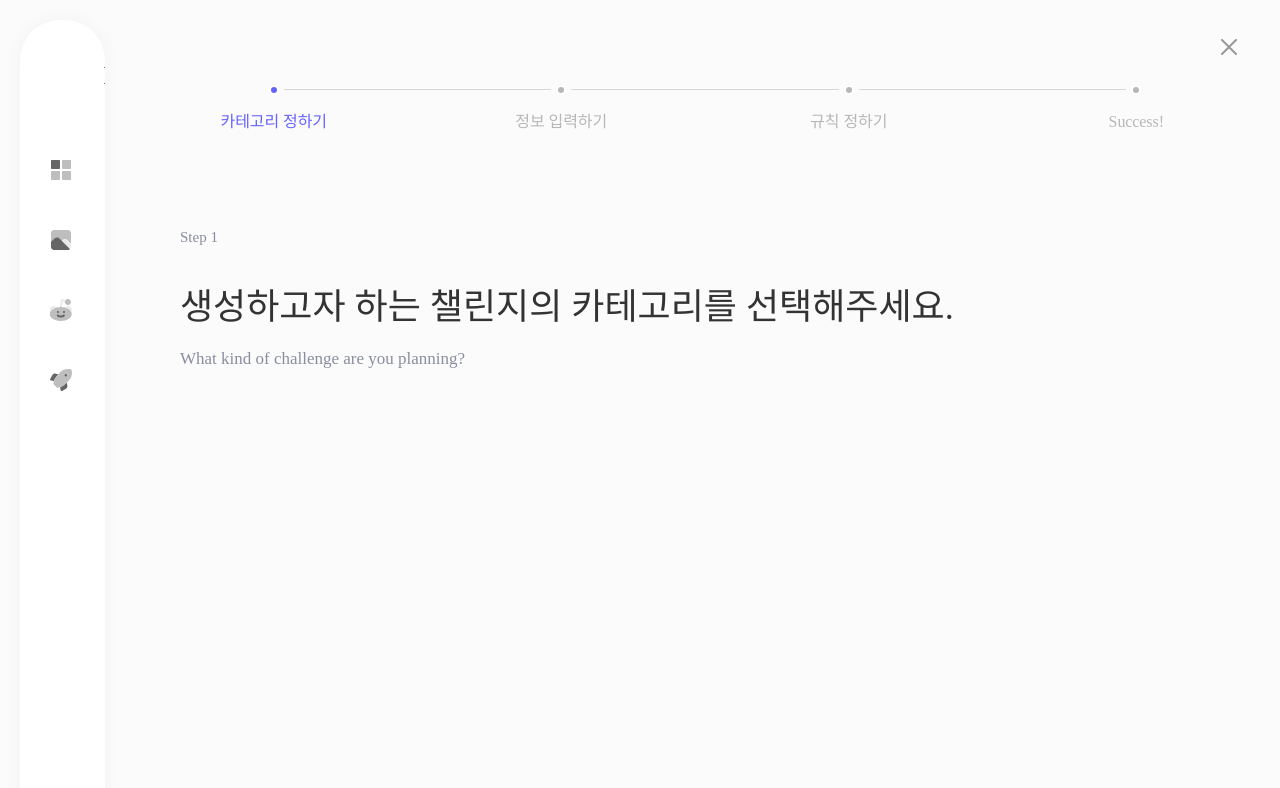
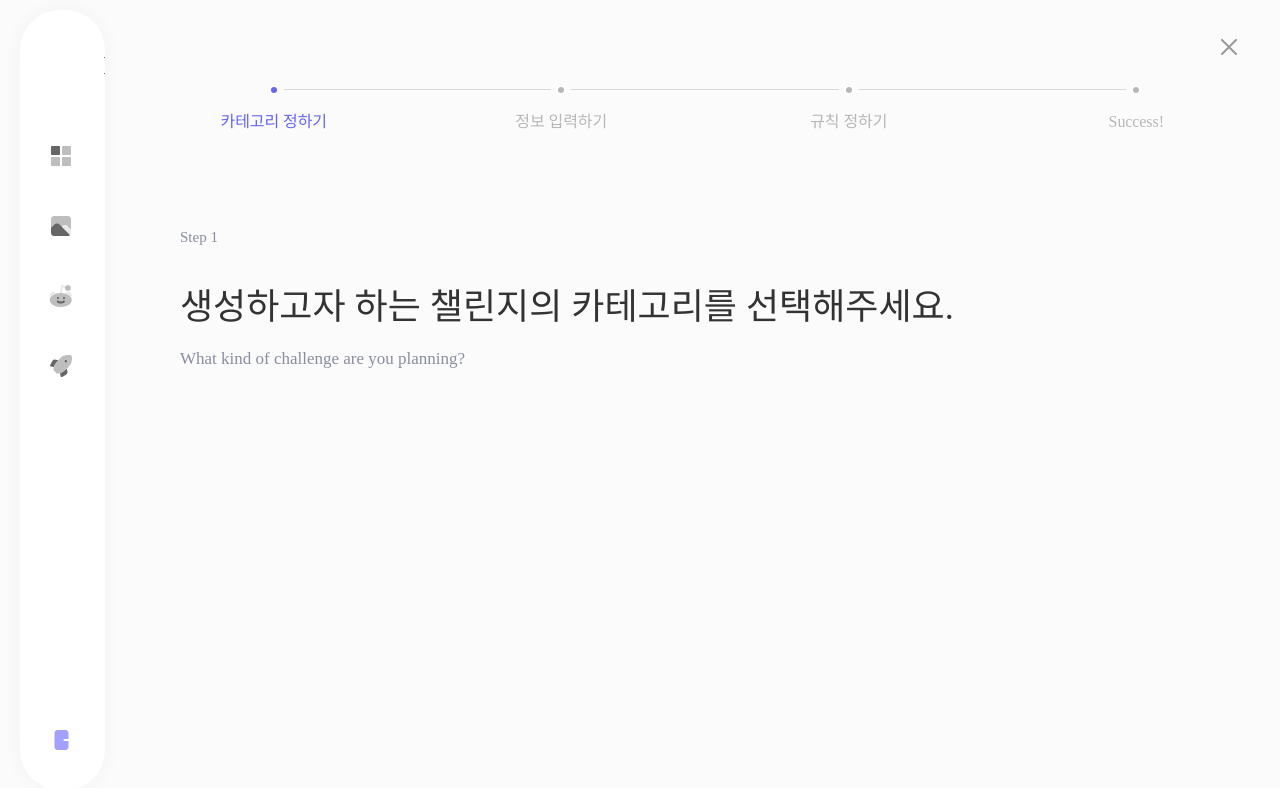
Before and after one commit to Challengers-service/Challengers_front, a React (Create React App) app: page /create-challenge in a window 1280 px wide. Shown: the top 788 px of the page. Built offline with nearby package versions, Linux system fonts and the light colour scheme.

Commit message:
Fix #11 - Sidebar Scroll 되게 fix

```diff
--- a/src/components/@common/CreateChallengBox.tsx/CreateChallengBoxStyled.tsx
+++ b/src/components/@common/CreateChallengBox.tsx/CreateChallengBoxStyled.tsx
@@ -5,7 +5,7 @@ export const Wrapper = styled.div`
   background-color: #f3f5fa;
   border-radius: 13px;
   width: 210px;
-  height: 346px;
+  height: 305px;
   padding: 15px;
   display: flex;
   flex-direction: column;
@@ -31,7 +31,7 @@ export const Rocket = styled.div`
 export const TextWrapper = styled.div`
   flex: 1;
   width: 100%;
-  padding-top: 160px;
+  padding-top: 130px;
   display: flex;
   flex-direction: column;
   gap: 12px;
--- a/src/components/@common/SideBar/SideBarStyled.tsx
+++ b/src/components/@common/SideBar/SideBarStyled.tsx
@@ -1,39 +1,27 @@
 import { pallet } from "constants/pallet";
 import styled from "styled-components";
 
-export const Wrapper = styled.nav`
-  background-color: #ffffff;
-  -webkit-user-select: none;
-  -moz-user-select: none;
-  -ms-user-select: none;
-  -o-user-select: none;
-  user-select: none;
-
-  box-shadow: 0px 0px 20px rgba(29, 54, 152, 0.04);
-  position: absolute;
+export const Wrapper = styled.div`
+  position: fixed;
+  padding: 10px 0;
+  width: 85px;
   top: 0;
-  bottom: 0;
-  min-height: 100%;
-  height: fit-content;
-  left: 0;
-  width: 85px;
-  border-radius: 40px;
-  overflow: hidden;
-
+  left: 20px;
   -webkit-transition: all 0.2s ease-in;
   transition: all 0.2s ease-in;
   z-index: 1000;
-
+  height: 100%;
+  max-height: fit-content;
   &:hover {
     width: 240px;
-    overflow: visible;
+    overflow: scroll;
     .menu_li {
       span {
         visibility: visible;
       }
     }
     .createChallengeBox {
-      visibility: visible;
+      display: block;
     }
     .logOutWrapper {
       padding: 0 74px;
@@ -42,6 +30,24 @@ export const Wrapper = styled.nav`
       }
     }
   }
+`;
+
+export const Nav = styled.nav`
+  background-color: #ffffff;
+  -webkit-user-select: none;
+  -moz-user-select: none;
+  -ms-user-select: none;
+  -o-user-select: none;
+  user-select: none;
+  height: 100%;
+  overflow: scroll;
+
+  box-shadow: 0px 0px 20px rgba(29, 54, 152, 0.04);
+  border-radius: 40px;
+
+  -webkit-transition: all 0.2s ease-in;
+  transition: all 0.2s ease-in;
+  z-index: 1000;
 
   display: flex;
   flex-direction: column;
@@ -57,7 +63,7 @@ export const Title = styled.div`
 `;
 
 export const Menu_ul = styled.ul`
-  padding-top: 53px;
+  padding-top: 49px;
   padding-left: 15px;
   padding-right: 15px;
   display: flex;
@@ -97,7 +103,7 @@ export const Menu_li = styled.li`
 
 export const CreateChallengBoxWrapper = styled.div`
   transition: all 0.2s ease-in;
-  visibility: hidden;
+  display: none;
   padding: 217px 15px 28px;
 `;
 
--- a/src/components/@common/SideBar/index.tsx
+++ b/src/components/@common/SideBar/index.tsx
@@ -10,6 +10,7 @@ import CreateChallengBox from "../CreateChallengBox.tsx";
 const SideBar = () => {
   return (
     <Styled.Wrapper>
+      <Styled.Nav>
         <Styled.Title>LOGO</Styled.Title>
         <Styled.Menu_ul>
           <Styled.Menu_li className="menu_li">
@@ -46,6 +47,7 @@ const SideBar = () => {
             <span>Sign Out</span>
           </Link>
         </Styled.LogOutWrapper>
+      </Styled.Nav>
     </Styled.Wrapper>
   );
 };
--- a/src/components/layouts/CreateChallengeLayout/CreateChallengeLayoutStyled.tsx
+++ b/src/components/layouts/CreateChallengeLayout/CreateChallengeLayoutStyled.tsx
@@ -12,8 +12,8 @@ export const Wrapper = styled.div`
   grid-template-columns: 130px minmax(30px, 50px) 1fr;
   grid-template-rows: 230px 1fr;
   grid-template-areas:
-    "SideBarWrapper ChallengeStepWrapper ChallengeStepWrapper"
-    "SideBarWrapper . stepWrapper";
+    ". ChallengeStepWrapper ChallengeStepWrapper"
+    ". . stepWrapper";
   .createChallengeLayout_cancelIcon {
     position: absolute;
     left: 95.42%;
@@ -59,10 +59,3 @@ export const Title = styled.span`
   color: #333333;
   margin-bottom: 20px;
 `;
-
-export const SideBarWrapper = styled.div`
-  position: relative;
-  left: 20px;
-  top: 20px;
-  grid-area: SideBarWrapper;
-`;
--- a/src/components/layouts/CreateChallengeLayout/index.tsx
+++ b/src/components/layouts/CreateChallengeLayout/index.tsx
@@ -31,9 +31,7 @@ const CreateChallengeLayout = () => {
   const challengeStep = useRecoilValue(challengeStepAtom);
   return (
     <Styled.Wrapper>
-      <Styled.SideBarWrapper>
-        <SideBar />
-      </Styled.SideBarWrapper>
+      <SideBar />
       <Styled.ChallengeStepWrapper>
         <ChallengeStep />
       </Styled.ChallengeStepWrapper>
--- /dev/null
+++ b/src/components/layouts/SidebarLayout/SidebarLayoutStyled.tsx
@@ -0,0 +1,3 @@
+import styled from "styled-components";
+
+export const Wrapper = styled.div``;
--- /dev/null
+++ b/src/components/layouts/SidebarLayout/index.tsx
@@ -0,0 +1,16 @@
+import SideBar from "components/@common/SideBar";
+import { PropsWithChildren } from "react";
+import * as Styled from "./SidebarLayoutStyled";
+
+export interface Props {}
+
+const SidebarLayout = ({ children }: PropsWithChildren<Props>) => {
+  return (
+    <Styled.Wrapper>
+      <SideBar />
+      {children}
+    </Styled.Wrapper>
+  );
+};
+
+export default SidebarLayout;
--- a/src/pages/Home/HomePage/index.tsx
+++ b/src/pages/Home/HomePage/index.tsx
@@ -1,9 +1,10 @@
+import SidebarLayout from "components/layouts/SidebarLayout";
 import { Cookies } from "react-cookie";
 
 const cookie = new Cookies();
 
 const HomePage = () => {
-  return <div>Home</div>;
+  return <SidebarLayout>Home</SidebarLayout>;
 };
 
 export default HomePage;
```
Also changed, not shown: 1 other file (tests, documents, lock files or other folders). Lines whose indentation alone changed are shown as unchanged.
